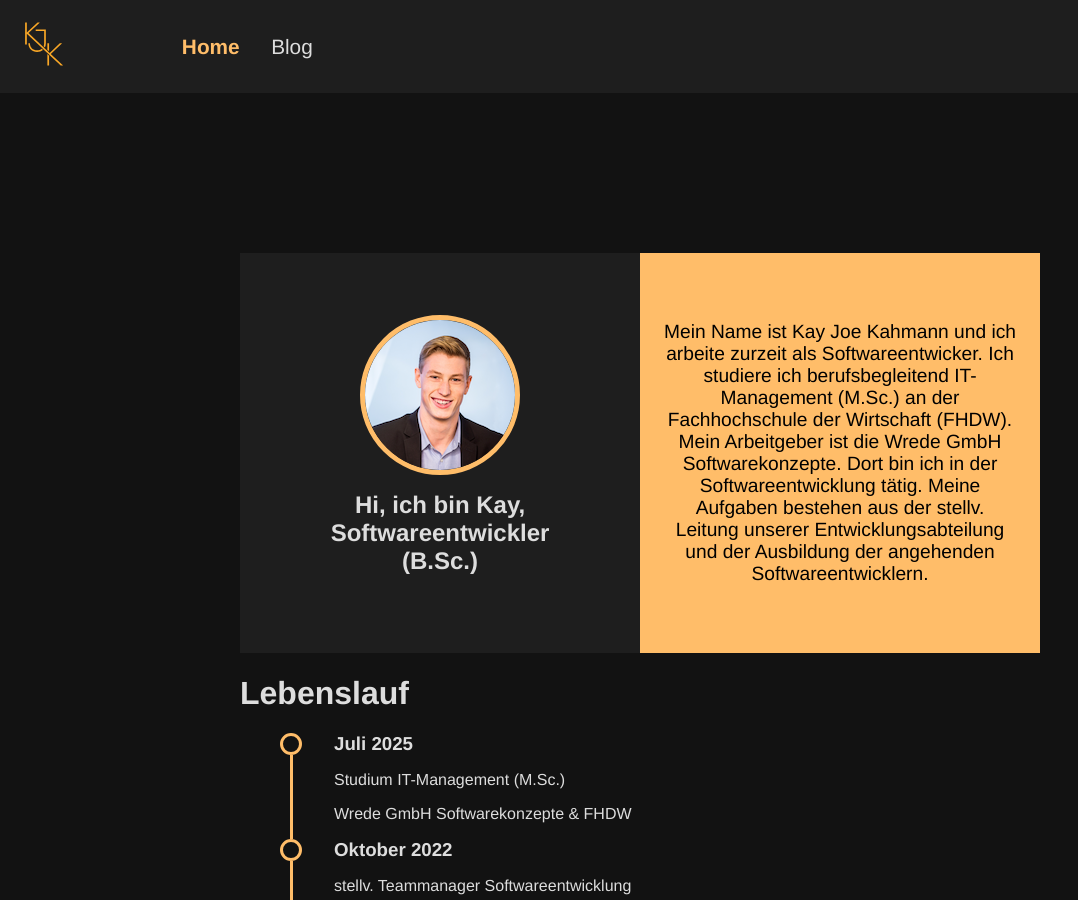
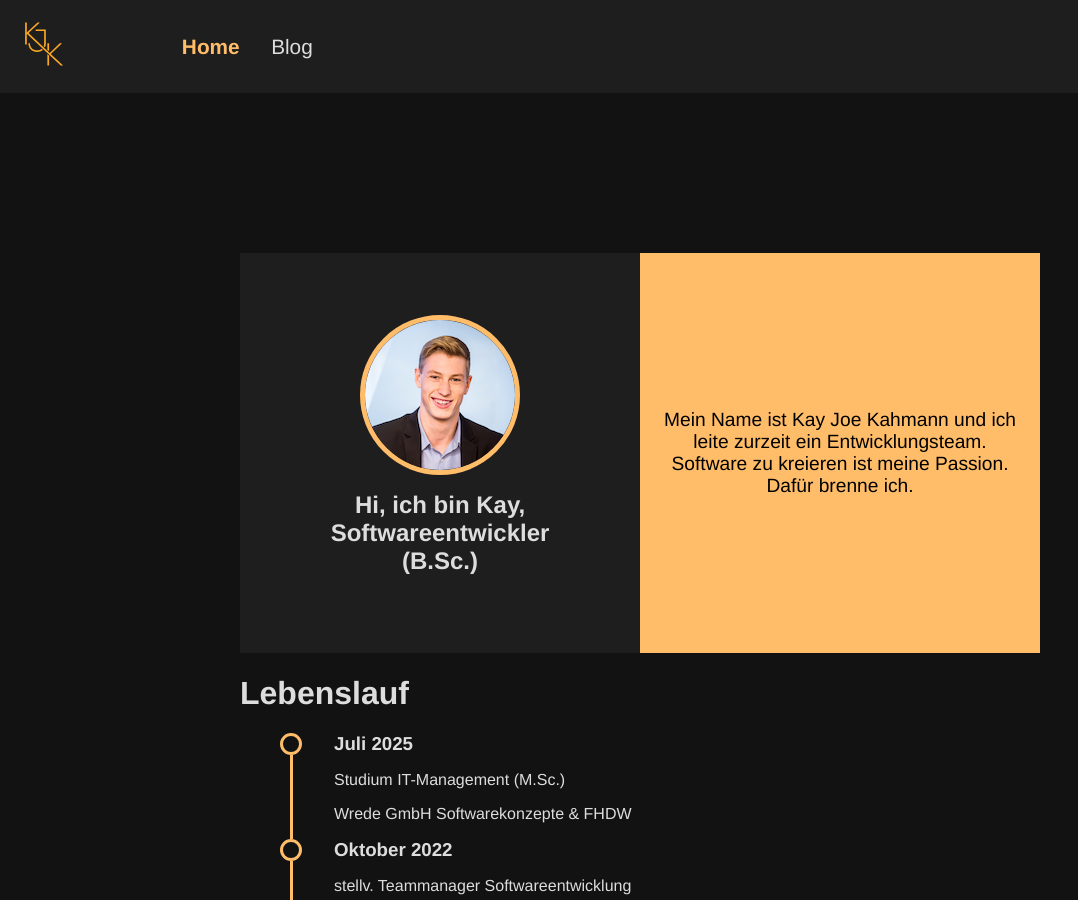
Before and after one commit to jonkas2211/jonkas2211.github.io, a Jekyll site: the page built from index.html, in a window 1280 px wide and 900 px high. Shown: the whole window, without its empty margins (0-1078 px from the left). Built offline with Jekyll 4.4.1, drawn with Linux system fonts in a browser that asks for light colours.

Commit message:
Update resume.md

```diff
--- a/_includes/resume.md
+++ b/_includes/resume.md
@@ -1,2 +1 @@
-Mein Name ist Kay Joe Kahmann und ich arbeite zurzeit als Softwareentwicker. Ich studiere ich berufsbegleitend IT-Management (M.Sc.) an der Fachhochschule der Wirtschaft (FHDW).
-Mein Arbeitgeber ist die Wrede GmbH Softwarekonzepte. Dort bin ich in der Softwareentwicklung tätig. Meine Aufgaben bestehen aus der stellv. Leitung unserer Entwicklungsabteilung und der Ausbildung der angehenden Softwareentwicklern.
+Mein Name ist Kay Joe Kahmann und ich leite zurzeit ein Entwicklungsteam. Software zu kreieren ist meine Passion. Dafür brenne ich.
```
